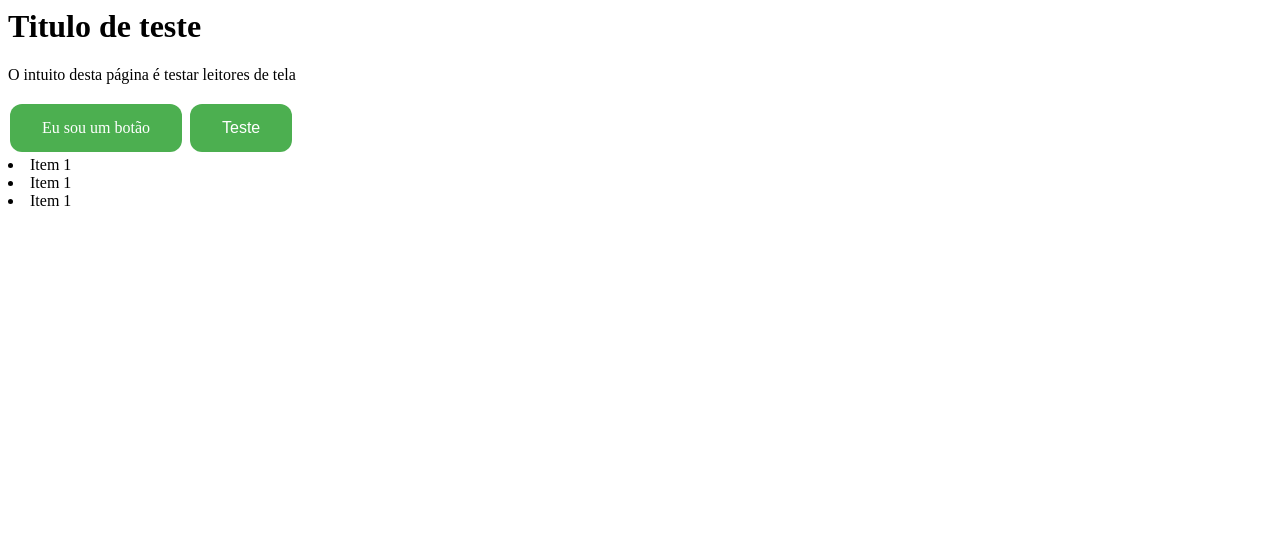
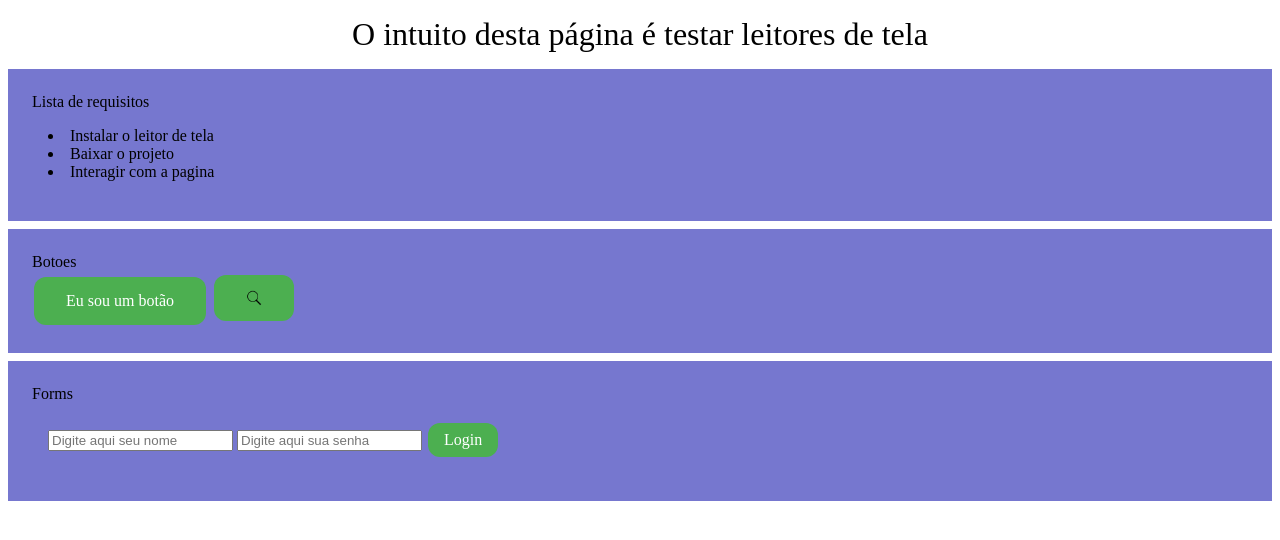
Before and after one commit to vitu-lemos/a11y-tests, a plain HTML site: page index.html in a window 1280 px wide. Drawn offline with Linux system fonts and the light colour scheme.

Commit message:
add main page

```diff
--- a/index.html
+++ b/index.html
@@ -8,18 +8,34 @@
 </head>
 
 <body>
-    <h1>Titulo de teste</h1>
+    <div class="heading">O intuito desta página é testar leitores de tela</div>
     <div>
-        <p>O intuito desta página é testar leitores de tela</p>
-        <div class="button" onclick="test()">Eu sou um botão</div>
-        <button class="button" >Teste</button>
-        <div class="list">
-            <li>Item 1</li>
 
-            <li>Item 1</li>
+        <div class="item">
+            <div class="subheading"> Lista de requisitos</div>
+            <div class="list">
+                <li>Instalar o leitor de tela</li>
 
-            <li>Item 1</li>
+                <li>Baixar o projeto</li>
+
+                <li>Interagir com a pagina</li>
+            </div>
         </div>
+        <div class="item">
+            <div class="subheading">Botoes</div>
+            <div class="button" onclick="test()">Eu sou um botão</div>
+            <button class="button" onclick="test()"><img src="./icon-lupa.png"></button>
+        </div>
+        <div class="item">
+            <div class="subheading">Forms</div>
+            <form class="form">
+                <input type="text" placeholder="Digite aqui seu nome">
+                <input type="text" placeholder="Digite aqui sua senha">
+                <div class="button-login" onclick="test()">Login</div>
+            </form>
+        </div>
+    </div>
+    </div>
     </div>
     <script src="script.js"></script>
 </body>
--- a/styles.css
+++ b/styles.css
@@ -1,3 +1,9 @@
+.heading{
+    text-align: center;
+    font-size: 2rem;
+    margin: 1rem;
+
+}
 .button{
     background-color: #4CAF50;
     border: none;
@@ -9,4 +15,41 @@
     display: inline-block;
     font-size: 16px;
     border-radius: 12px;
+    /* height: 40px; */
+    cursor: pointer;
+
+
 }
+.button img{
+     height: 16px;
+}
+.list{
+    margin: 1rem;
+    padding: 0;
+    border-radius: 12px;
+}
+.item{
+    background-color: #7677cf;
+    margin-bottom: 8px;
+    padding: 24px;
+}
+.form{
+
+    margin: 1rem;
+    padding: 0;
+    border-radius: 12px;
+}
+.button-login{
+    background-color: #4CAF50;
+    border: none;
+    color: white;
+    padding: 8px 16px;
+    margin: 4px 2px;
+    text-align: center;
+    text-decoration: none;
+    display: inline-block;
+    font-size: 16px;
+    border-radius: 12px;
+    /* height: 40px; */
+    cursor: pointer;
+}
```
Also changed, not shown: icon-lupa.png (added).
